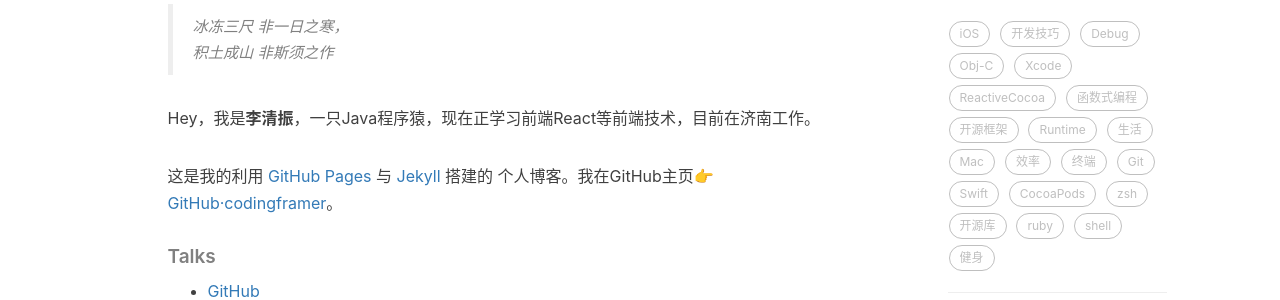
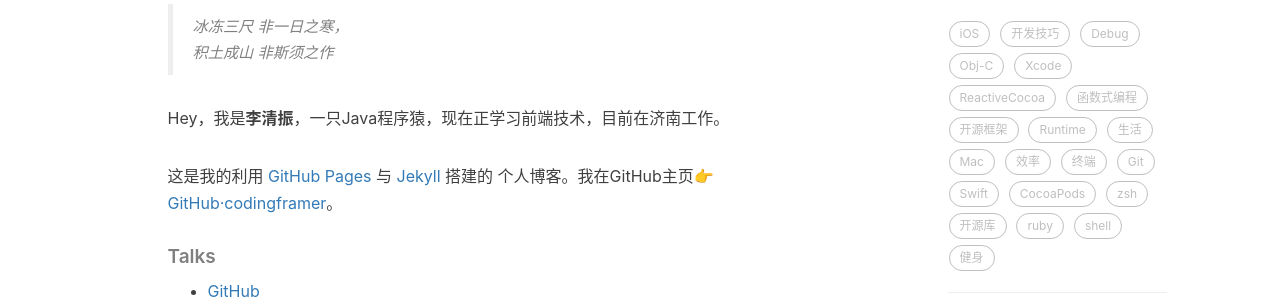
Before and after one commit to codingframer/codingframer.github.io, a Jekyll site: the page built from about.html, in a window 1280 px wide. Shown: the part 497-797 px from the top of the page. Built offline with Jekyll 4.4.1, drawn with Linux system fonts in a browser that asks for light colours; nearby versions of some CDN libraries; comment, search, counter and statistics services are not loaded.

Commit message:
Update about.html

```diff
--- a/about.html
+++ b/about.html
@@ -18,7 +18,7 @@ header-img: "img/post-bg-rwd.jpg"
     <blockquote><p>冰冻三尺 非一日之寒，<br>
     积土成山 非斯须之作</p></blockquote>
 
-    <p>Hey，我是<strong>李清振</strong>，一只Java程序猿，现在正学习前端React等前端技术，目前在济南工作。</p>
+    <p>Hey，我是<strong>李清振</strong>，一只Java程序猿，现在正学习前端技术，目前在济南工作。</p>
 
     <p>这是我的利用 <a href="https://pages.github.com/">GitHub Pages</a> 与 <a href="http://jekyll.com.cn/">Jekyll</a> 搭建的 个人博客。我在GitHub主页<a href="https://github.com/codingframer">👉GitHub·codingframer</a>。</p>
 
```
